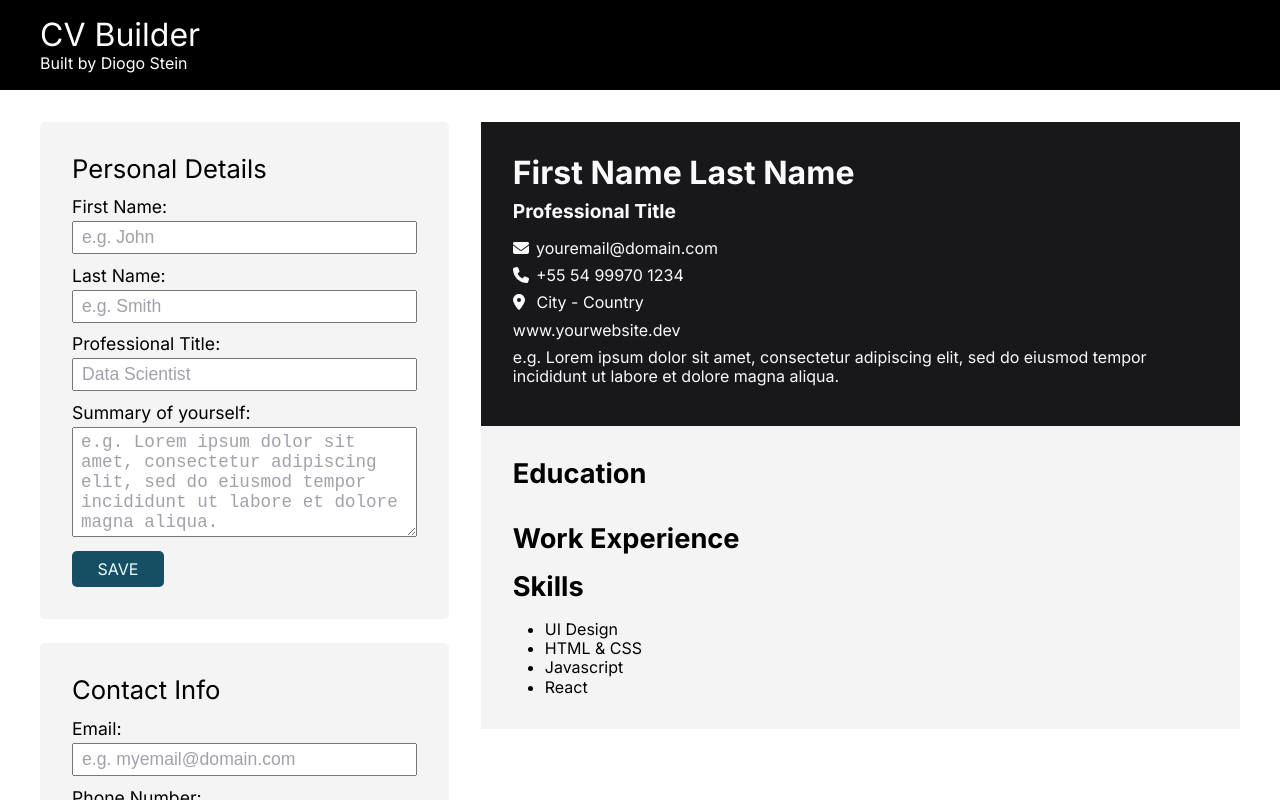
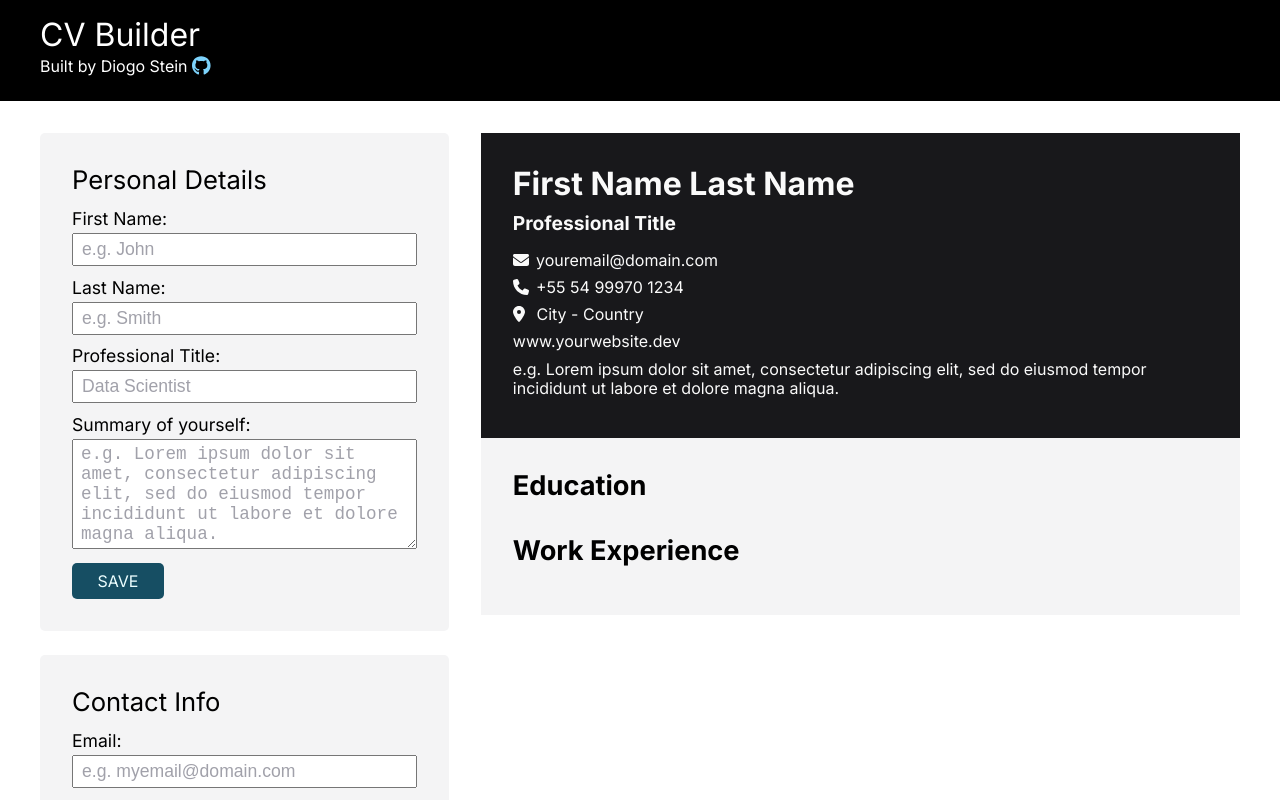
Before and after one commit to thediogostein/odin-cv-app, a React (Vite) app: page / in a window 1280 px wide. Shown: the top 800 px of the page. Built offline with nearby package versions, Linux system fonts and the light colour scheme.

Commit message:
Removed skills section

```diff
--- a/package.json
+++ b/package.json
@@ -11,6 +11,7 @@
   },
   "dependencies": {
     "@fortawesome/fontawesome-svg-core": "^6.4.2",
+    "@fortawesome/free-brands-svg-icons": "^6.4.2",
     "@fortawesome/free-regular-svg-icons": "^6.4.2",
     "@fortawesome/free-solid-svg-icons": "^6.4.2",
     "@fortawesome/react-fontawesome": "^0.2.0",
--- a/src/components/Header/Header.jsx
+++ b/src/components/Header/Header.jsx
@@ -1,4 +1,7 @@
 import React from 'react';
+import { FontAwesomeIcon } from '@fortawesome/react-fontawesome';
+import { faEnvelope } from '@fortawesome/free-solid-svg-icons';
+import { faGithub } from '@fortawesome/free-brands-svg-icons';
 import styles from './Header.module.css';
 
 const Header = () => {
@@ -6,7 +9,17 @@ const Header = () => {
     <header className={styles.header}>
       <div className="wrapper">
         <h1>CV Builder</h1>
-        <small>Built by Diogo Stein</small>
+        <p className="mb-2">
+          Built by Diogo Stein{' '}
+          <a
+            className={styles.link}
+            href="https://github.com/thediogostein/odin-cv-app"
+            target="_blank"
+            rel="noreferrer"
+          >
+            <FontAwesomeIcon icon={faGithub} />
+          </a>
+        </p>
       </div>
     </header>
   );
--- a/src/components/Header/Header.module.css
+++ b/src/components/Header/Header.module.css
@@ -8,6 +8,16 @@
   margin: 0;
 }
 
+.link {
+  color: antiquewhite;
+  font-size: 1.2rem;
+  color: #7dd3fc;
+}
+
+.link:hover {
+  color: #38bdf8;
+}
+
 @media (max-width: 820px) {
   .header {
     text-align: center;
--- a/src/components/Resume/Resume.jsx
+++ b/src/components/Resume/Resume.jsx
@@ -77,11 +77,6 @@ const Resume = ({
             <ResumeExperience key={item.id} item={item} />
           ))}
         </section>
-
-        <section>
-          <h2 className="mb-4">Skills</h2>
-          <ResumeSkills />
-        </section>
       </section>
     </article>
   );
```
Also changed, not shown: 1 other file (tests, documents, lock files or other folders).
